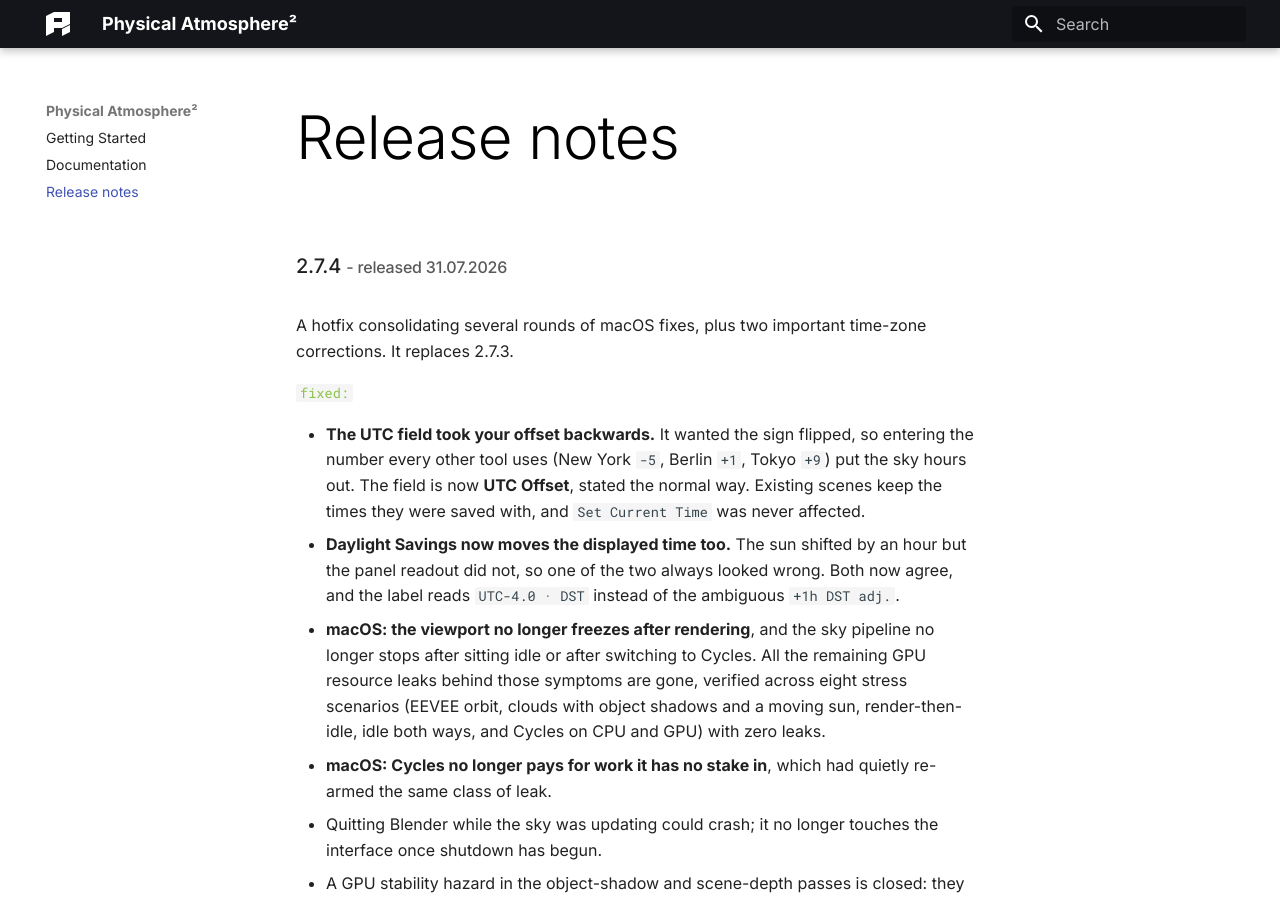
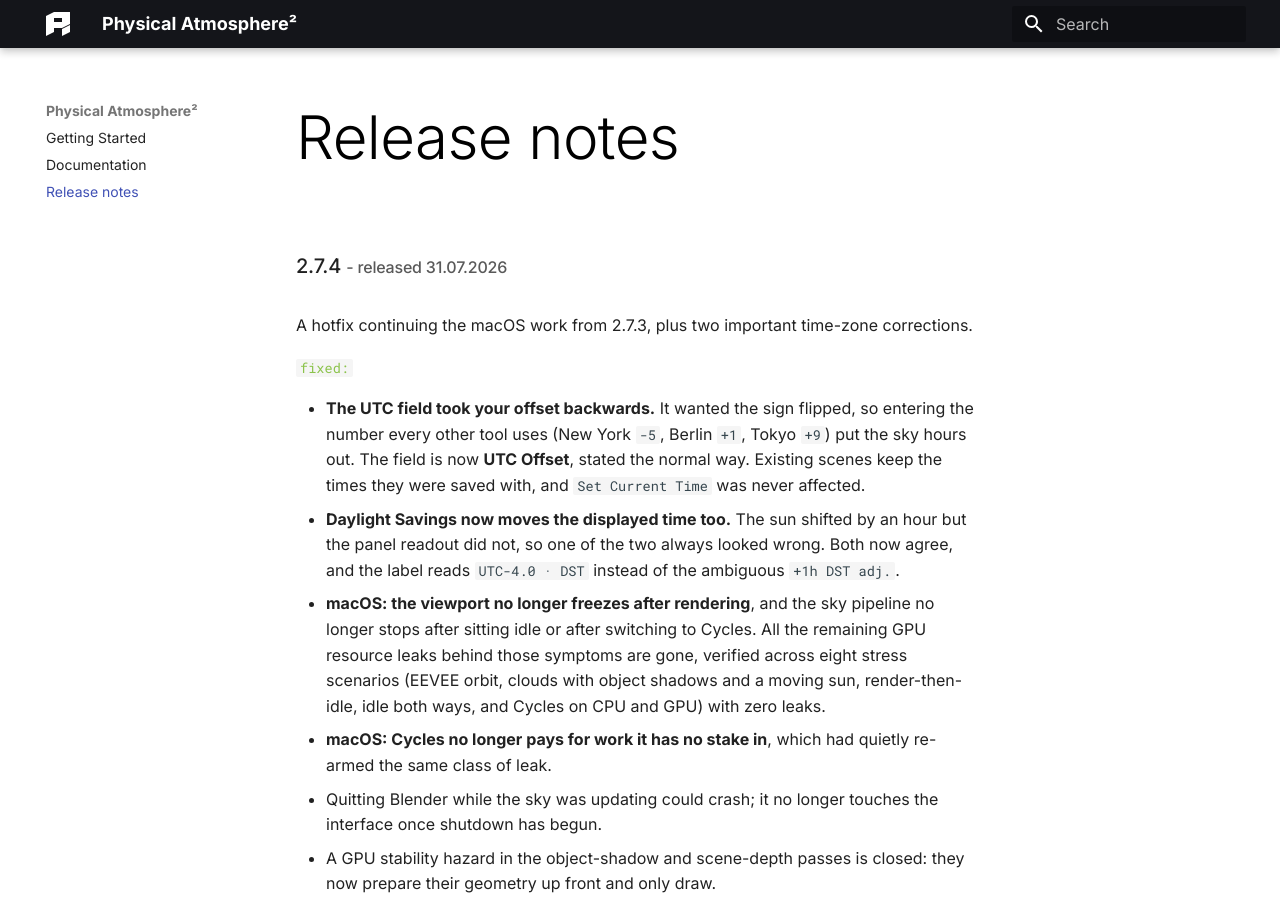
Before and after one commit to PhysicalAddons/web-pa, an MkDocs documentation site: the page built from docs/release-notes.md, in a window 1280 px wide and 900 px high. Built offline with MkDocs 1.6.1 and Material for MkDocs 9.7.7, drawn with Linux system fonts in a browser that asks for light colours.

Commit message:
Release notes 2.7.4: 2.7.3 shipped, so drop the "replaces" wording
Co-Authored-By: Claude Fable 5 <noreply@anthropic.com>

```diff
--- a/docs/release-notes.md
+++ b/docs/release-notes.md
@@ -1,6 +1,6 @@
 ### 2.7.4 <small>- released 31.07.2026</small>
 
-A hotfix consolidating several rounds of macOS fixes, plus two important time-zone corrections. It replaces 2.7.3.
+A hotfix continuing the macOS work from 2.7.3, plus two important time-zone corrections.
 
 `fixed:`{: .label-fixed }
 
```
